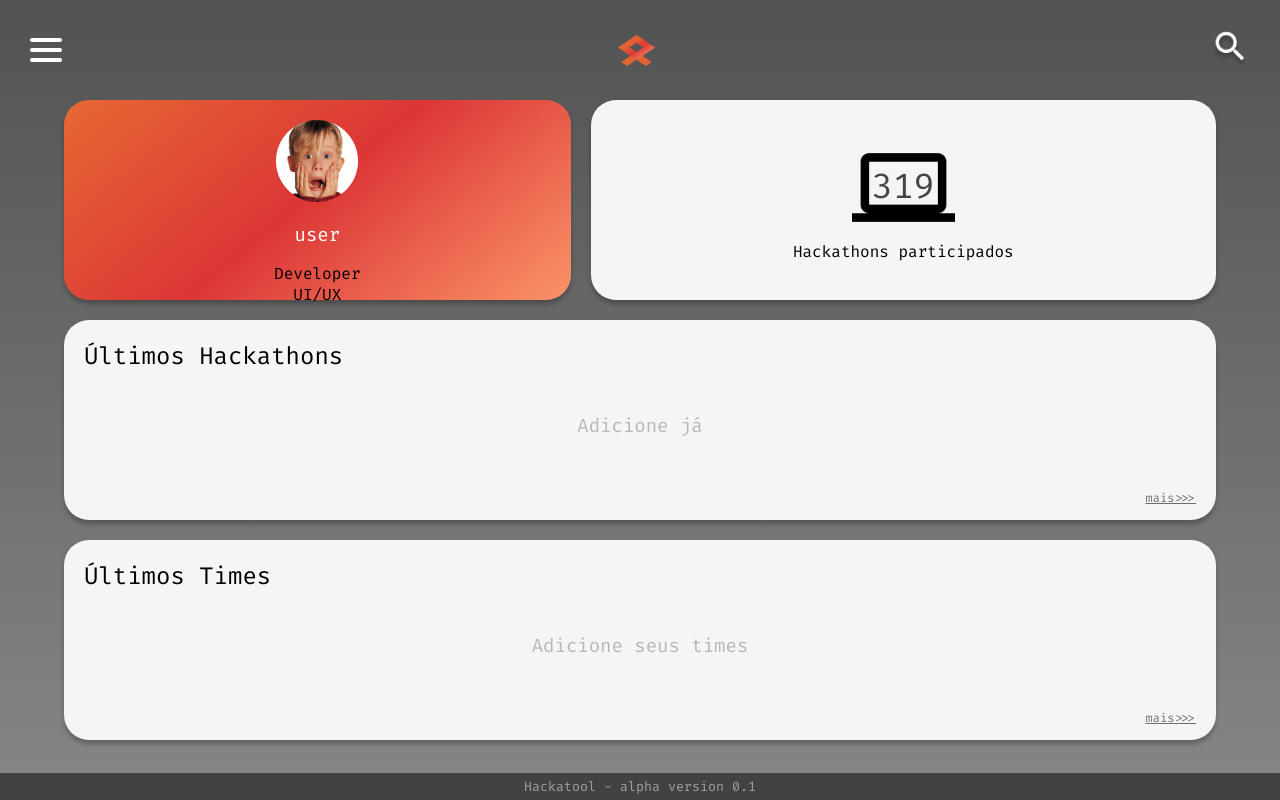
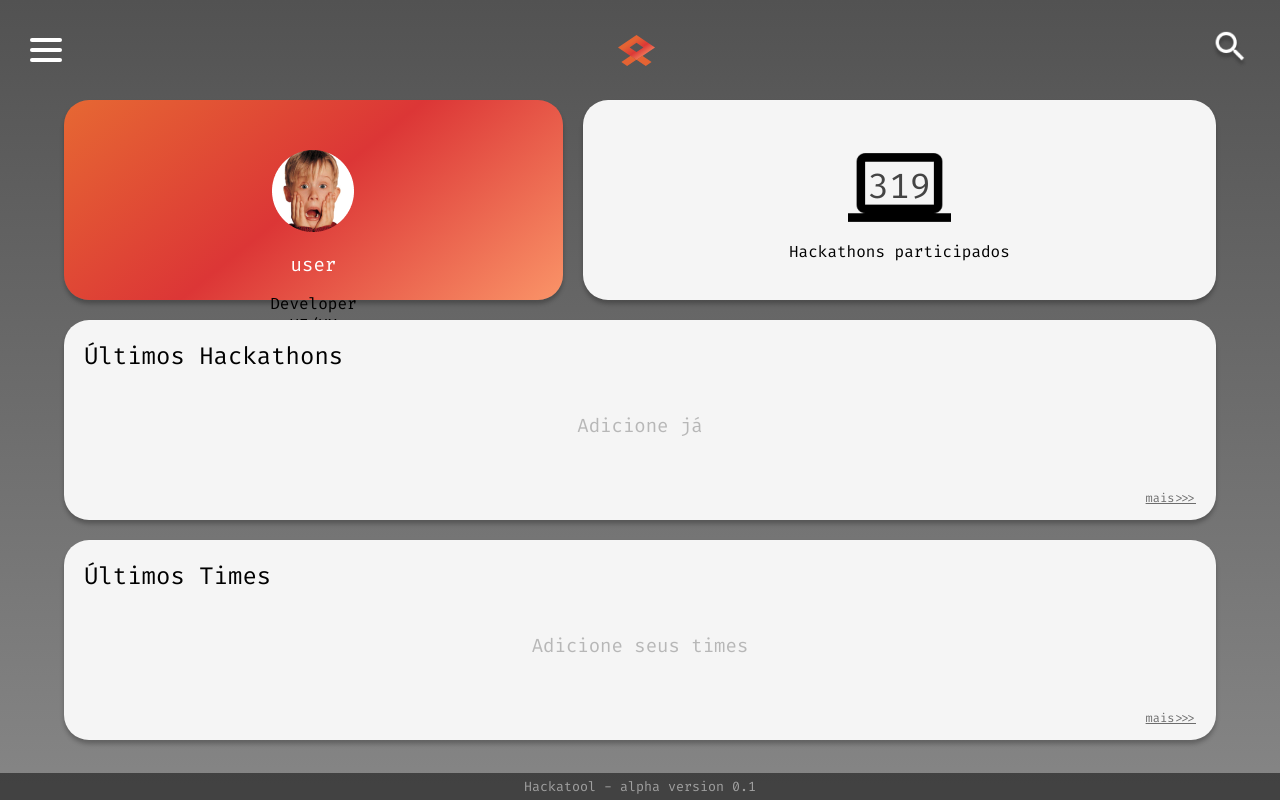
Before and after one commit to hackatool/frontend, a React (Create React App) app: page / in a window 1280 px wide. Built offline with nearby package versions, Linux system fonts and the light colour scheme.

Commit message:
add padding to profile pic

```diff
--- a/src/components/UserProfile/style.css
+++ b/src/components/UserProfile/style.css
@@ -3,6 +3,6 @@
 }
 
 .profilepic-wrapper {
-    margin: 10px;
+    padding-top: 40px;
     margin-bottom: 0px;
 }
```
